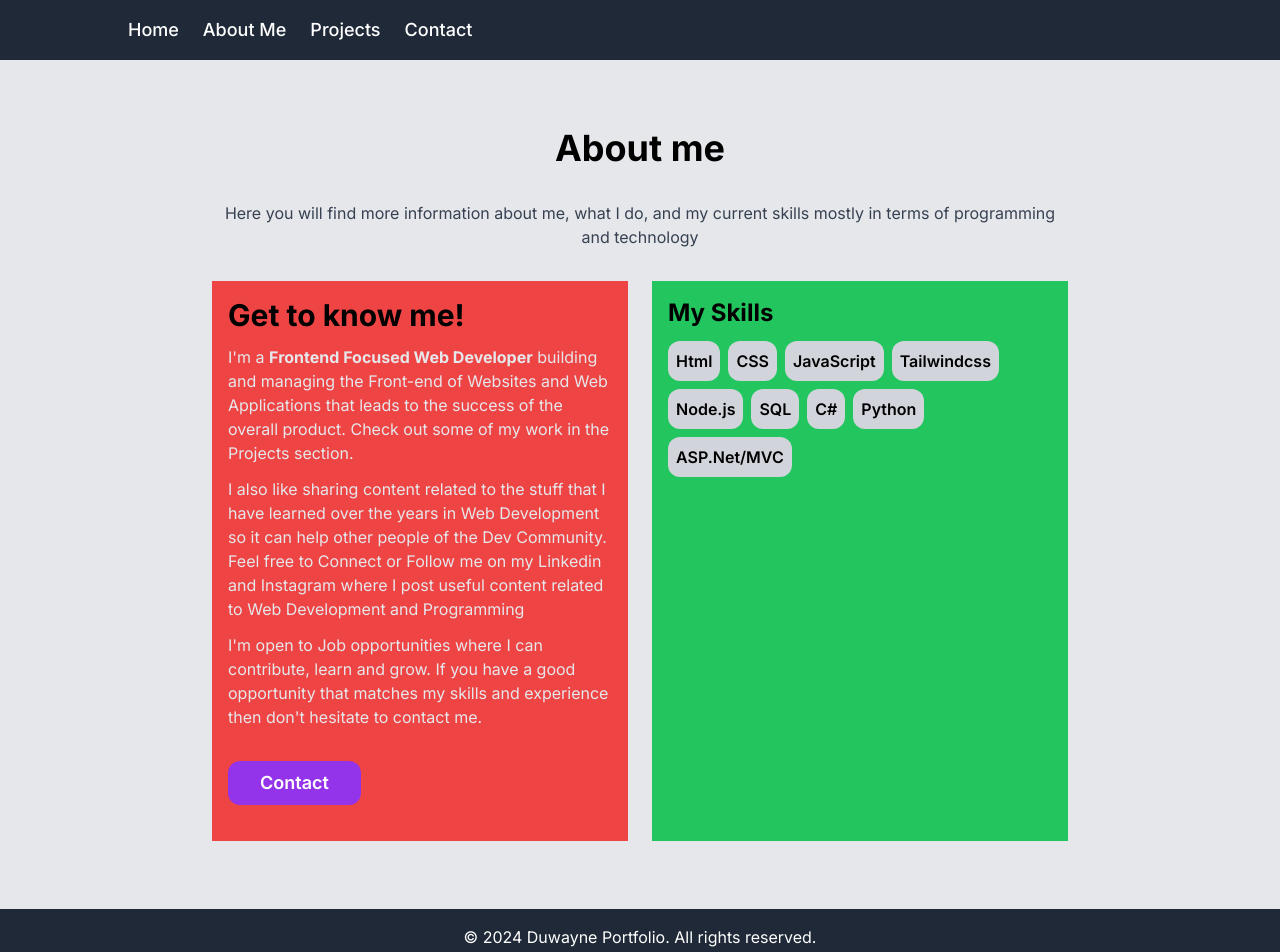
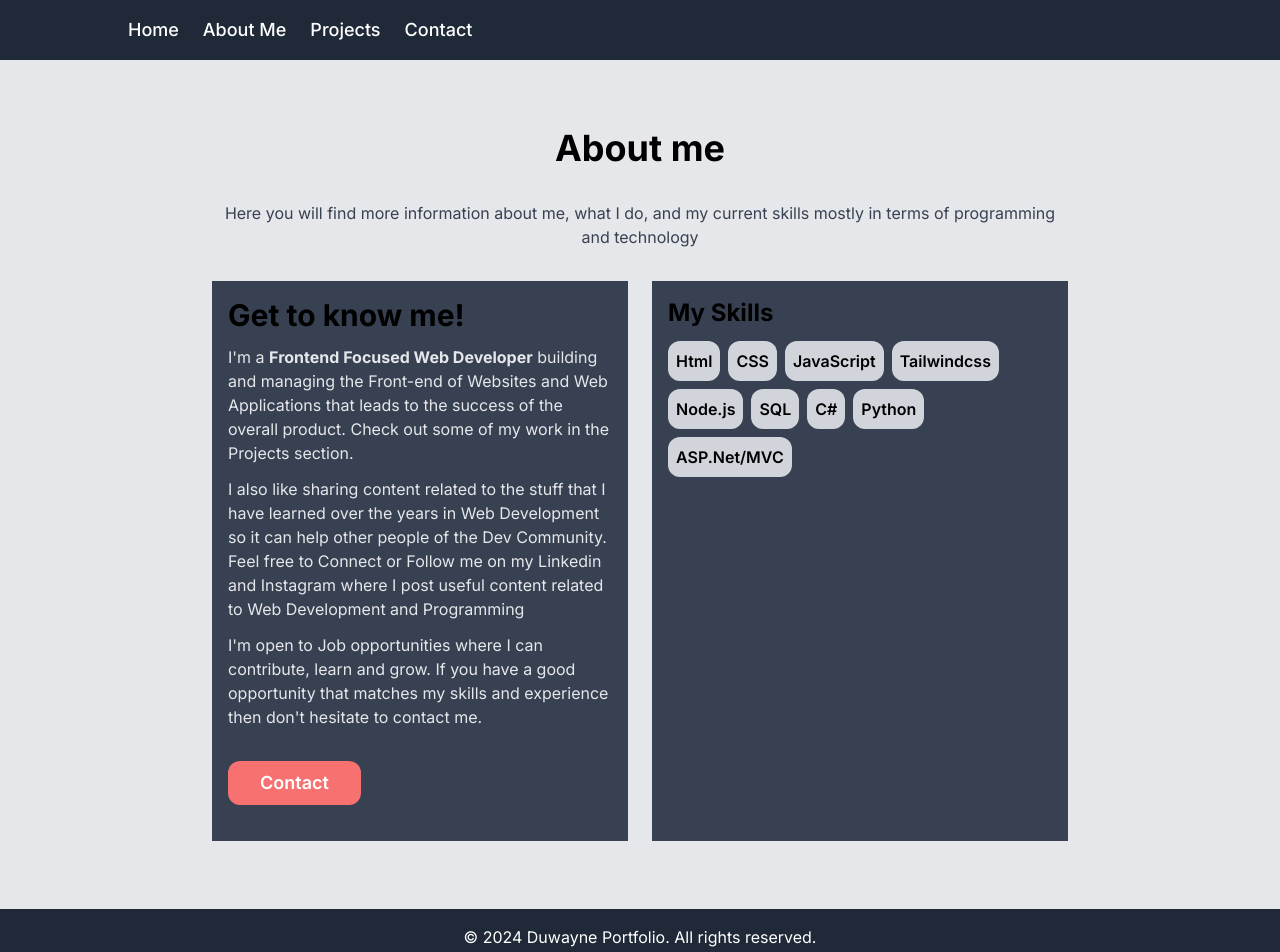
Before and after one commit to DFBlok/FrontEnd, a Next.js app in the folder tailwind/PORTFOLIO/my-portfolio-app/: page /Page2 in a window 1280 px wide. Shown: the top 952 px of the page. Built offline with nearby package versions, Linux system fonts and the light colour scheme.

Commit message:
update stylying colors

```diff
--- a/tailwind/PORTFOLIO/my-portfolio-app/app/Page2/page.tsx
+++ b/tailwind/PORTFOLIO/my-portfolio-app/app/Page2/page.tsx
@@ -14,7 +14,7 @@ const Page2 = () => {
             </p>
           </div>
           <div className="flex flex-col md:flex-row gap-6">
-            <div className="bg-red-500 w-1/2 p-4">
+            <div className="bg-gray-700 w-1/2 p-4">
               <h2 className="text-3xl font-bold mb-3">Get to know me!</h2>
               <p className="text-m text-gray-200 mb-3">
                 I&apos;m a <b>Frontend Focused Web Developer</b> building and
@@ -34,11 +34,11 @@ const Page2 = () => {
                 and grow. If you have a good opportunity that matches my skills
                 and experience then don&apos;t hesitate to contact me.
               </p>
-              <button className="text-lg bg-purple-600 text-white px-8 py-2 my-5 rounded-xl font-semibold">
+              <button className="text-lg bg-red-400 text-white px-8 py-2 my-5 rounded-xl font-semibold">
                 Contact
               </button>
             </div>
-            <div className="bg-green-500 w-1/2 p-4 md:mt-0">
+            <div className="bg-gray-700 w-1/2 p-4 md:mt-0">
               <h1 className="text-2xl font-bold mb-3">My Skills</h1>
               <div className="flex flex-wrap gap-2">
                 <button className="bg-gray-300 p-2 rounded-xl text-m font-semibold">
```
